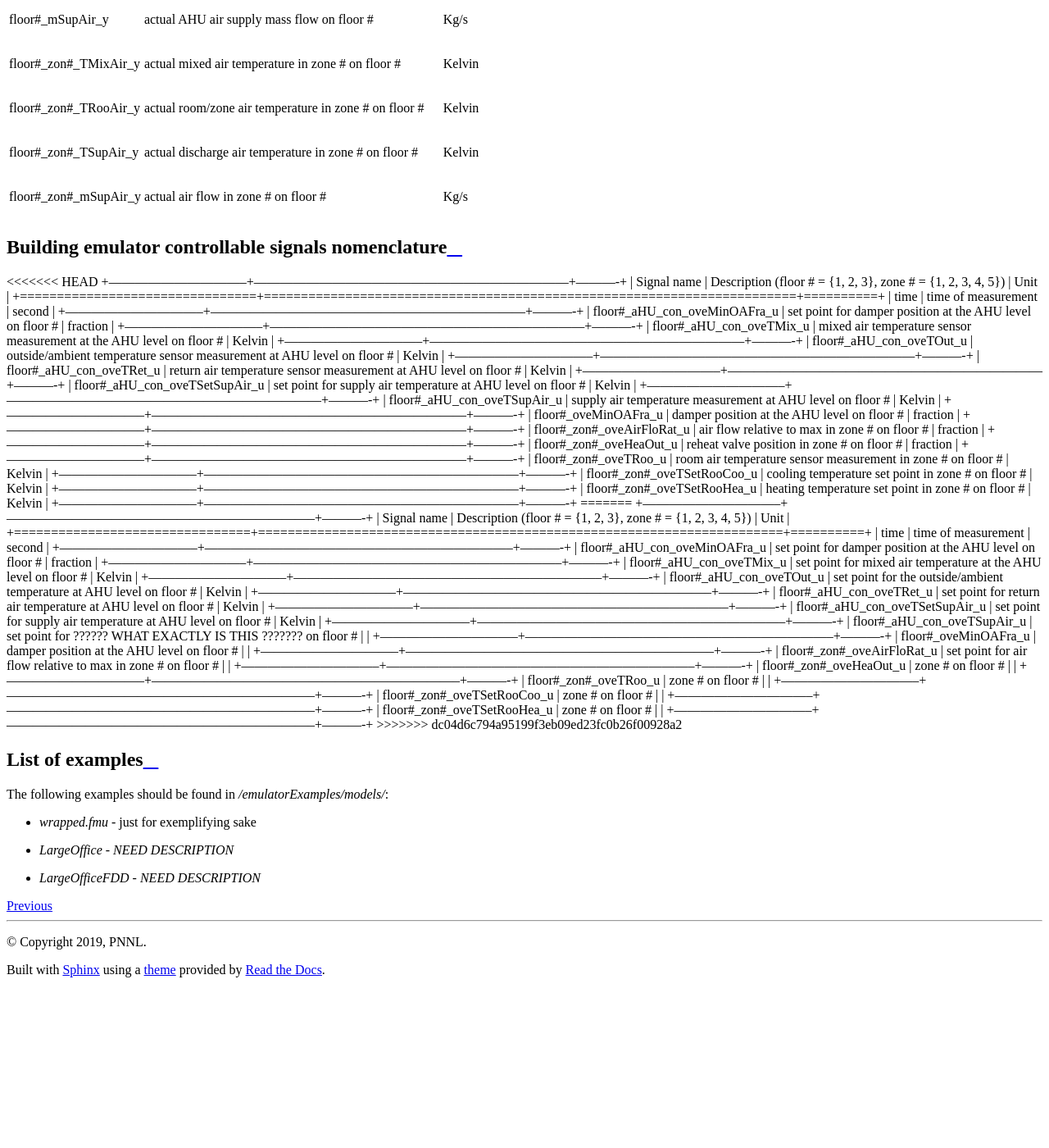
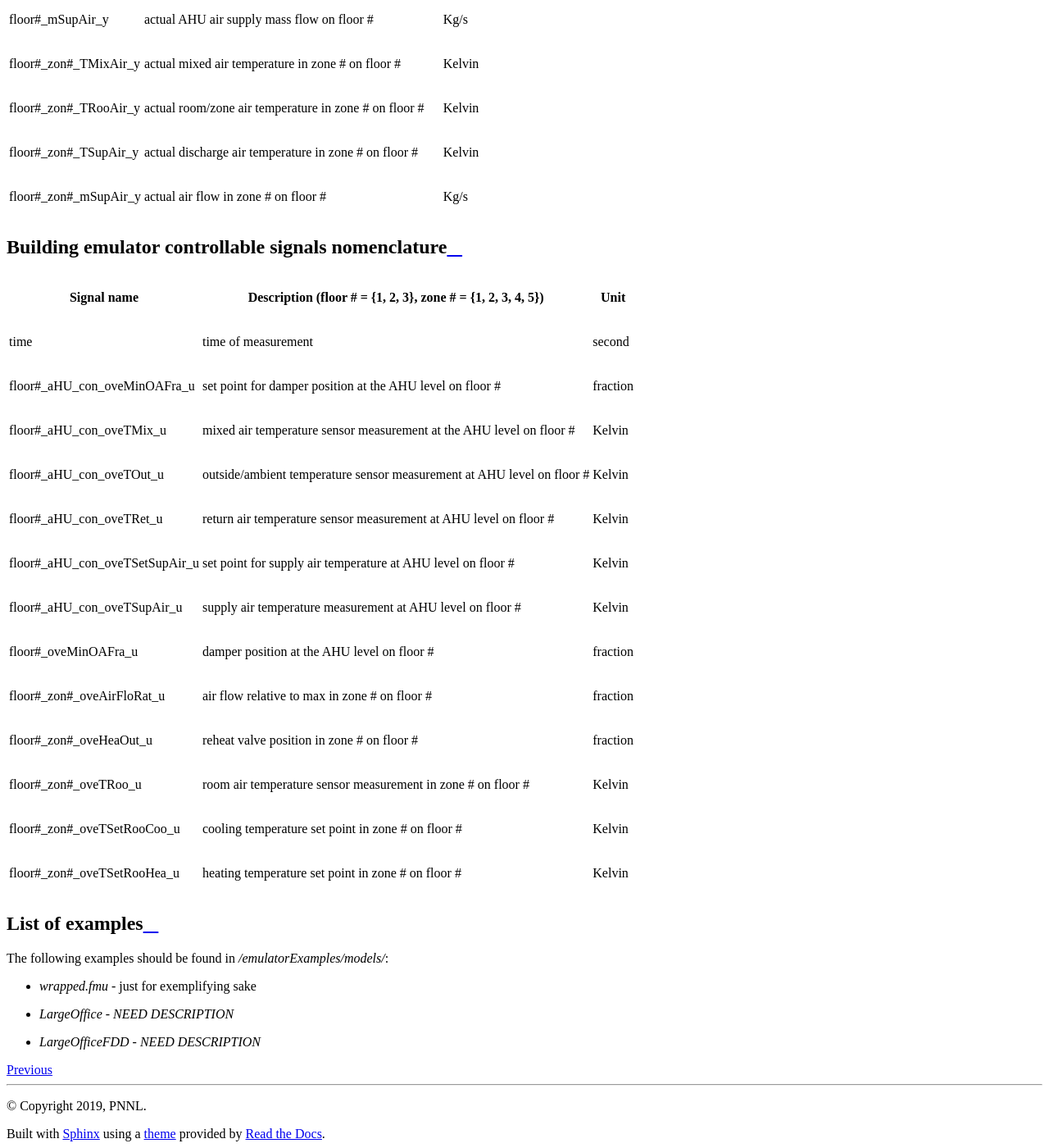
Before and after one commit to SenHuang19/BuildingControlEmulator, a Sphinx documentation site: the page built from docs/buildingEmulatorExamples.rst, in a window 1280 px wide and 1400 px high, scrolled down 2623 px. Shown: the whole window at 82% size. Built offline with Sphinx 7.4.7 and the Read the Docs theme 2.0.0, drawn with Linux system fonts in a browser that asks for light colours; formulas are drawn with MathJax 3; before the commit the page ends 3823 px from its top, so only the background shows below that.

Commit message:
Updating example nomenclature

```diff
--- a/docs/buildingEmulatorExamples.rst
+++ b/docs/buildingEmulatorExamples.rst
@@ -150,7 +150,6 @@ Building emulator measurements nomenclature
 Building emulator controllable signals nomenclature
 ---------------------------------------------------
 
-<<<<<<< HEAD
 +--------------------------------+------------------------------------------------------------------------+----------+
 | Signal name                    | Description  (floor # = {1, 2, 3}, zone # = {1, 2, 3, 4, 5})           | Unit     |
 +================================+========================================================================+==========+
@@ -180,37 +179,6 @@ Building emulator controllable signals nomenclature
 +--------------------------------+------------------------------------------------------------------------+----------+
 | floor#_zon#_oveTSetRooHea_u    | heating temperature set point in zone # on floor #                     | Kelvin   |
 +--------------------------------+------------------------------------------------------------------------+----------+
-=======
-+--------------------------------+-----------------------------------------------------------------------+----------+
-| Signal name                    | Description  (floor # = {1, 2, 3}, zone # = {1, 2, 3, 4, 5})          | Unit     |
-+================================+=======================================================================+==========+
-| time                           | time of measurement                                                   | second   |
-+--------------------------------+-----------------------------------------------------------------------+----------+
-| floor#_aHU_con_oveMinOAFra_u   | set point for damper position at the AHU level on floor #             | fraction |
-+--------------------------------+-----------------------------------------------------------------------+----------+
-| floor#_aHU_con_oveTMix_u       | set point for mixed air temperature at the AHU level on floor #       | Kelvin   |
-+--------------------------------+-----------------------------------------------------------------------+----------+
-| floor#_aHU_con_oveTOut_u       | set point for the outside/ambient temperature at AHU level on floor # | Kelvin   |
-+--------------------------------+-----------------------------------------------------------------------+----------+
-| floor#_aHU_con_oveTRet_u       | set point for return air temperature at AHU level on floor #          | Kelvin   |
-+--------------------------------+-----------------------------------------------------------------------+----------+
-| floor#_aHU_con_oveTSetSupAir_u | set point for supply air temperature at AHU level on floor #          | Kelvin   |
-+--------------------------------+-----------------------------------------------------------------------+----------+
-| floor#_aHU_con_oveTSupAir_u    | set point for ?????? WHAT EXACTLY IS THIS ??????? on floor #          |          |
-+--------------------------------+-----------------------------------------------------------------------+----------+
-| floor#_oveMinOAFra_u           | damper position at the AHU level on floor #                           |          |
-+--------------------------------+-----------------------------------------------------------------------+----------+
-| floor#_zon#_oveAirFloRat_u     | set point for air flow relative to max in zone # on floor #           |          |
-+--------------------------------+-----------------------------------------------------------------------+----------+
-| floor#_zon#_oveHeaOut_u        | zone # on floor #                                                     |          |
-+--------------------------------+-----------------------------------------------------------------------+----------+
-| floor#_zon#_oveTRoo_u          | zone # on floor #                                                     |          |
-+--------------------------------+-----------------------------------------------------------------------+----------+
-| floor#_zon#_oveTSetRooCoo_u    | zone # on floor #                                                     |          |
-+--------------------------------+-----------------------------------------------------------------------+----------+
-| floor#_zon#_oveTSetRooHea_u    | zone # on floor #                                                     |          |
-+--------------------------------+-----------------------------------------------------------------------+----------+
->>>>>>> dc04d6c794a95199f3eb09ed23fc0b26f00928a2
 
 
 List of examples
```
